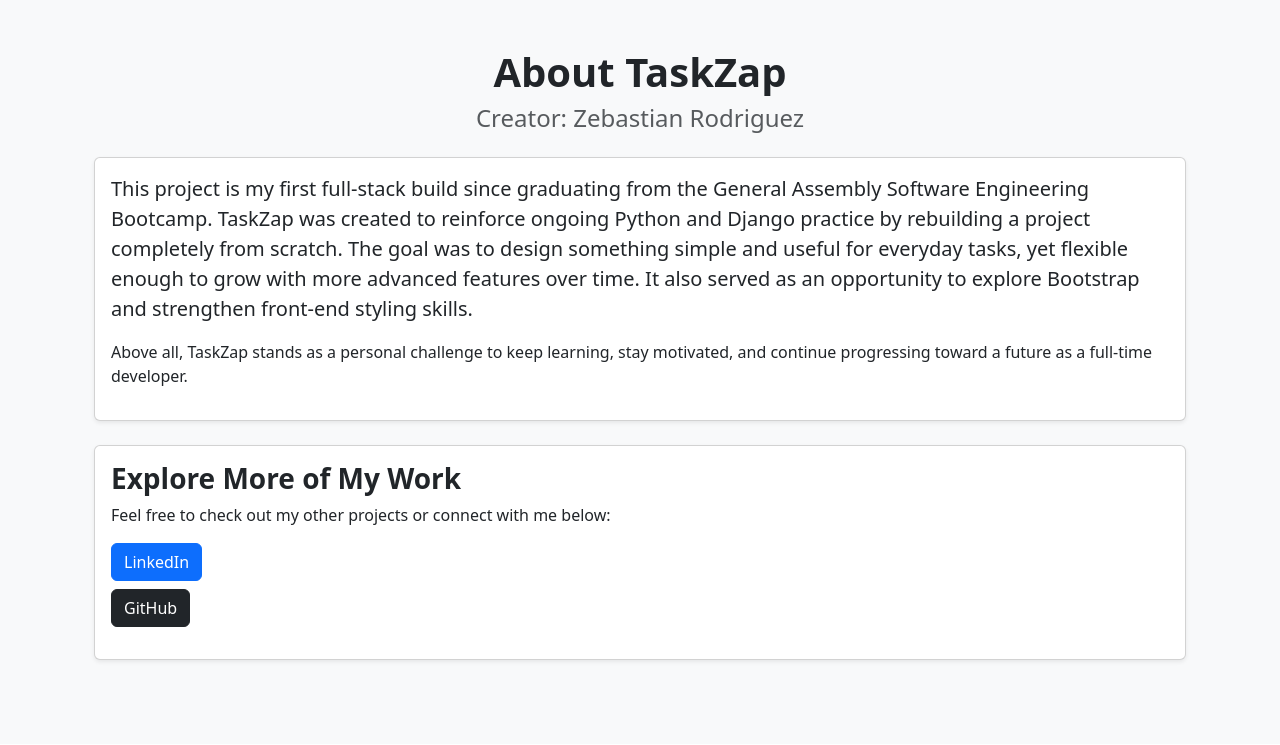
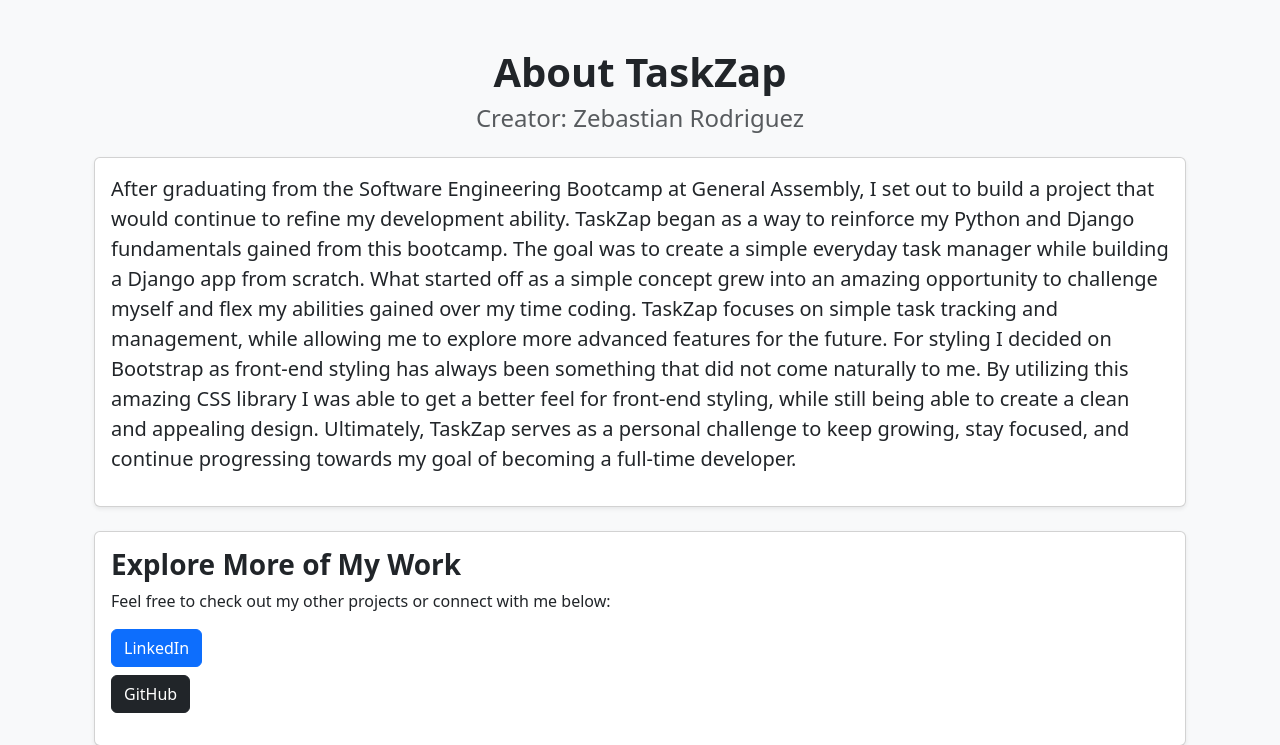
Before and after one commit to Zebyrod/todo-django-crud-app, a Django app: page /about/ in a window 1280 px wide. Shown: the part 56-801 px from the top of the page. Before the commit the page ends 719 px from the top, so only its background shows below. Run offline with Django 5.2, Linux system fonts and the light colour scheme.

Commit message:
revised about page wording

```diff
--- a/main_app/templates/about.html
+++ b/main_app/templates/about.html
@@ -14,20 +14,10 @@
   <div class="card shadow-sm mb-4">
     <div class="card-body">
       <p class="lead">
-        This project is my first full-stack build since graduating from the
-        General Assembly Software Engineering Bootcamp. TaskZap was created to
-        reinforce ongoing Python and Django practice by rebuilding a project
-        completely from scratch. The goal was to design something simple and
-        useful for everyday tasks, yet flexible enough to grow with more advanced
-        features over time. It also served as an opportunity to explore
-        Bootstrap and strengthen front-end styling skills.
+       After graduating from the Software Engineering Bootcamp at General Assembly, I set out to build a project that would continue to refine my development ability. TaskZap began as a way to reinforce my Python and Django fundamentals gained from this bootcamp. The goal was to create a simple everyday task manager while building a Django app from scratch. What started off as a simple concept grew into an amazing opportunity to challenge myself and flex my abilities gained over my time coding. TaskZap focuses on simple task tracking and management, while allowing me to explore more advanced features for the future. For styling I decided on Bootstrap as front-end styling has always been something that did not come naturally to me. By utilizing this amazing CSS library I was able to get a better feel for front-end styling, while still being able to create a clean and appealing design. Ultimately, TaskZap serves as a personal challenge to keep growing, stay focused, and continue progressing towards my goal of becoming a full-time developer.
       </p>
 
-      <p>
-        Above all, TaskZap stands as a personal challenge to keep learning, stay
-        motivated, and continue progressing toward a future as a full-time
-        developer.
-      </p>
+
     </div>
   </div>
 
```
